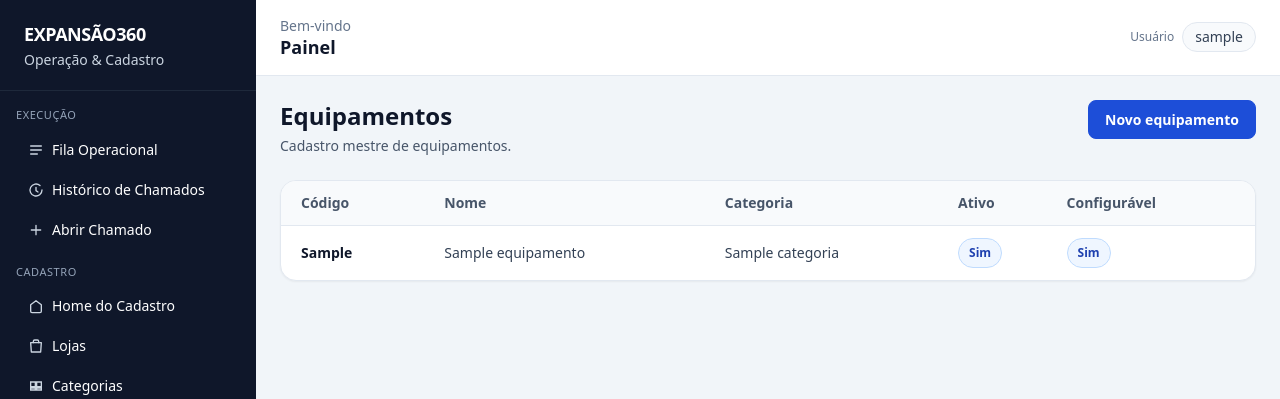
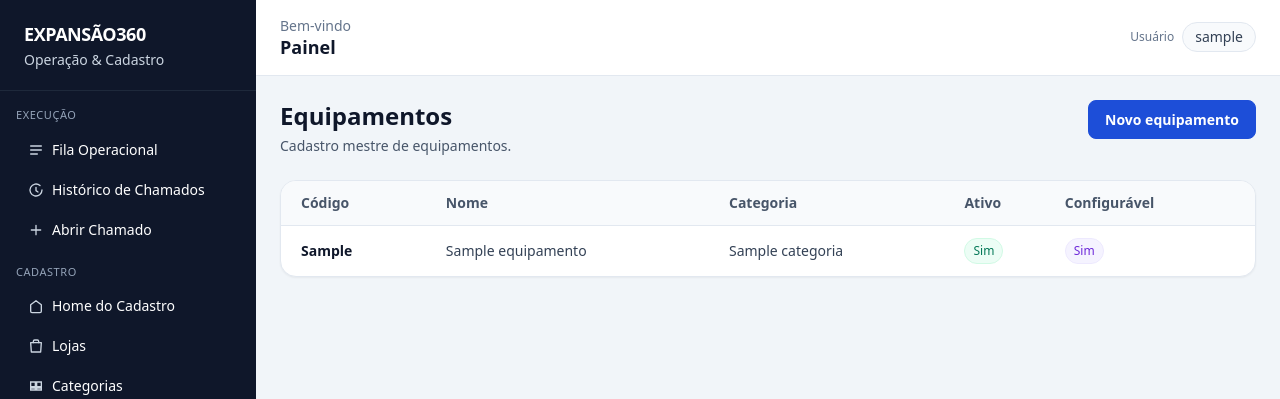
Before and after one commit to JonasFarias93/expansao360, a Django app: page /cadastro/equipamentos/ in a window 1280 px wide. Shown: the top 399 px of the page. Run offline with Django 5.2, Linux system fonts and the light colour scheme; a user stored in the database is signed in; tables that the repository leaves empty hold one stand-in row (values such as "Sample post"); some libraries are stand-ins or nearby versions.

Commit message:
refactor(cadastro): ajusta listagem de equipamentos com badges padronizados

```diff
--- a/web/cadastro/templates/cadastro/equipamentos_list.html
+++ b/web/cadastro/templates/cadastro/equipamentos_list.html
@@ -14,10 +14,7 @@
       </div>
 
       <div class="flex items-center gap-2">
-        <a
-          href="{% url 'registry:equipamento_create' %}"
-          class="btn btn-primary"
-        >
+        <a href="{% url 'registry:equipamento_create' %}" class="btn btn-primary">
           Novo equipamento
         </a>
       </div>
@@ -54,17 +51,25 @@
 
                 <td class="py-3 pr-4">
                   {% if e.tem_ativo %}
-                    <span class="badge badge-running">Sim</span>
+                    <span class="inline-flex items-center rounded-full bg-emerald-50 px-2 py-1 text-xs font-medium text-emerald-700 border border-emerald-100">
+                      Sim
+                    </span>
                   {% else %}
-                    <span class="badge badge-muted">Não</span>
+                    <span class="inline-flex items-center rounded-full bg-slate-100 px-2 py-1 text-xs font-medium text-slate-700">
+                      Não
+                    </span>
                   {% endif %}
                 </td>
 
                 <td class="py-3 pr-4">
                   {% if e.configuravel %}
-                    <span class="badge badge-running">Sim</span>
+                    <span class="inline-flex items-center rounded-full bg-violet-50 px-2 py-1 text-xs font-medium text-violet-700 border border-violet-100">
+                      Sim
+                    </span>
                   {% else %}
-                    <span class="badge badge-muted">Não</span>
+                    <span class="inline-flex items-center rounded-full bg-slate-100 px-2 py-1 text-xs font-medium text-slate-700">
+                      Não
+                    </span>
                   {% endif %}
                 </td>
               </tr>
```
